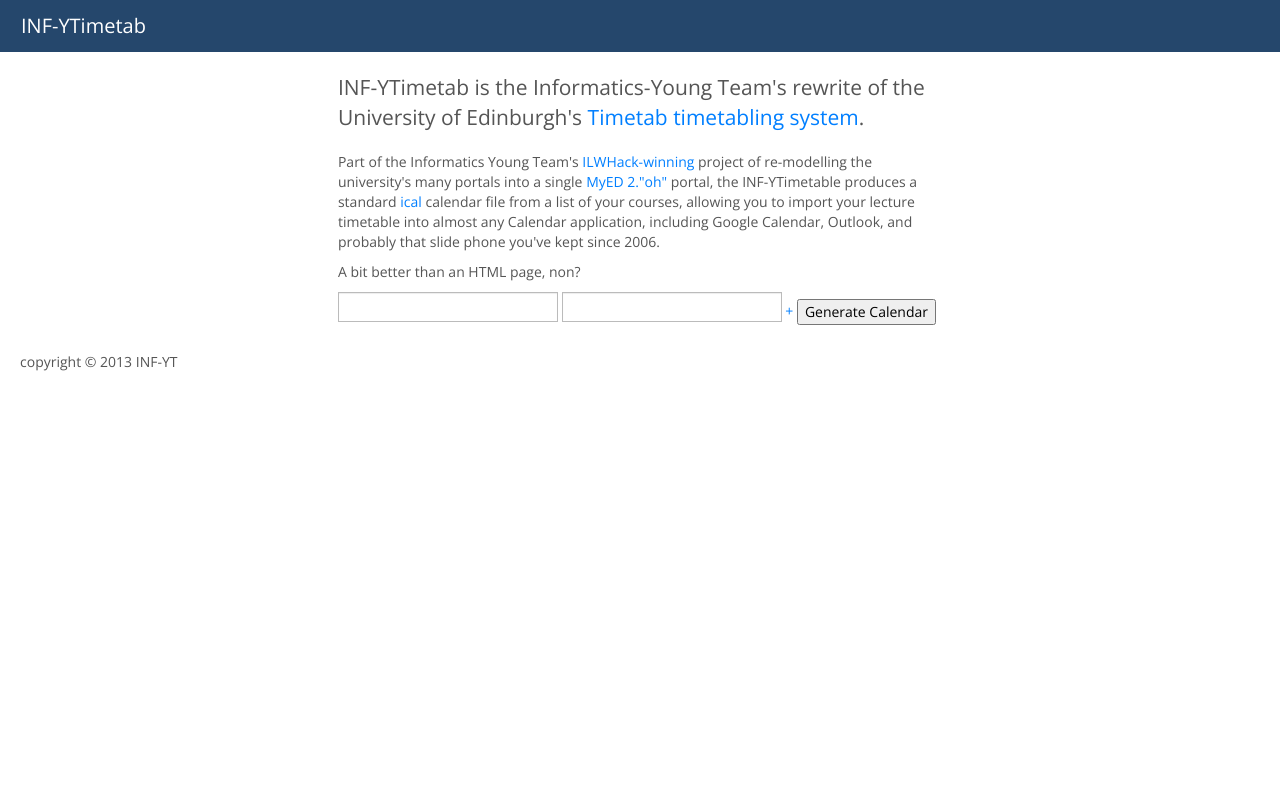
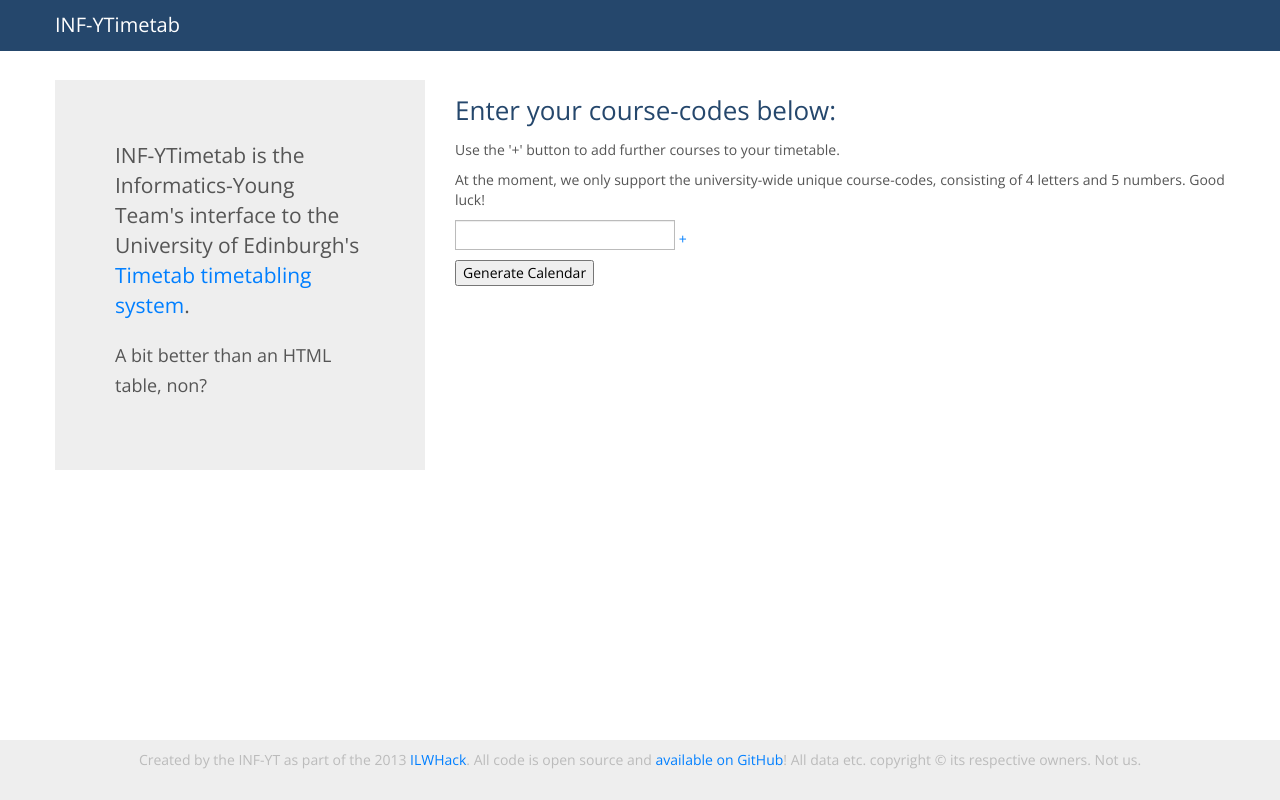
Before and after one commit to INF-YT/INF-YTimetab, a Flask app: page / in a window 1280 px wide. Run offline with Flask 2, Linux system fonts and the light colour scheme.

Commit message:
Further formatting, to prettify everything

```diff
--- a/CourseCodeForm.py
+++ b/CourseCodeForm.py
@@ -11,7 +11,7 @@ class CourseCodeForm(Form):
     course_codes = FieldList(TextField(
         label='course-code',
         validators=[validators.Regexp('[\w]{4}[\d]{5}')]),
-        min_entries=2
+        min_entries=1
     )
 
     submit_button = SubmitField('Generate Calendar')
--- a/app.py
+++ b/app.py
@@ -11,6 +11,8 @@ def calendar():
     form = CourseCodeForm(request.form)
 
     if request.method == 'POST':
+        print form.course_codes.data
+        course_codes = [field for field in form.course_codes.data if field != '']
         ical = generate_ical('static/lectures/', form.course_codes.data, 'str')
         return (ical, 200, {'Content-Type': 'text/calendar'})
 
--- a/templates/base.html
+++ b/templates/base.html
@@ -8,6 +8,49 @@
 
     <link rel="stylesheet" href="{{ url_for('static', filename='css/bootstrap.min.css') }}" />
     <link rel="stylesheet" href="{{ url_for('static', filename='css/bootstrap-responsive.min.css') }}" />
+    <style type="text/css">
+        html,
+        body {
+            height: 100%;
+            /* The html and body elements cannot have any padding or margin. */
+        }
+
+        #main-content {
+            margin-top: 80px;
+        }
+
+        /* Wrapper for page content to push down footer */
+        #wrap {
+            min-height: 100%;
+            height: auto !important;
+            height: 100%;
+            /* Negative indent footer by it's height */
+            margin: 0 auto -60px;
+        }
+
+        /* Set the fixed height of the footer here */
+        #push,
+        #footer {
+            height: 60px;
+            text-align: center;
+        }
+        #footer {
+            background-color: rgb(238, 238, 238);
+        }
+        #footer p {
+            margin-top: 10px;
+        }
+
+        /* Lastly, apply responsive CSS fixes as necessary */
+        @media (max-width: 767px) {
+            #footer {
+                margin-left: -20px;
+                margin-right: -20px;
+                padding-left: 20px;
+                padding-right: 20px;
+            }
+        }
+    </style>
     {% block styles %}
     {% endblock styles %}
 
@@ -17,39 +60,47 @@
 
 <body>
 
+    <div id="wrap">
         {% block header %}
-    <div class="navbar">
+        <div class="navbar navbar-fixed-top">
             <div class="navbar-inner">
+                <div class="container">
                     <a class="brand" href="/">{% if title %}{{ title }}{% else %}{{ self.title() }}{% endif %}</a>
-<!--             <ul class="nav">
-            <li class="active"><a href="#">Home</a></li>
-            <li><a href="#">Link</a></li>
-            <li><a href="#">Link</a></li>
-            </ul>
- -->        </div>
+                </div>
+            </div>
         </div>
         {% endblock header %}
 
-<div class="container-fluid">
 
-    <div class="row-fluid">
-    <div class="span6 offset3">
+        <div class="container">
+            <div id="main-content" class="row-fluid">
+                    <div id="blurb" class="hero-unit span4">
                         {% block blurb %}
+                            <p class="lead">INF-YTimetab is the Informatics-Young Team's interface to the University of Edinburgh's <a href="http://www.timetab.ed.ac.uk/">Timetab timetabling system</a>.</p>
+
+                            <p>A bit better than an HTML table, non?</p>
                         {% endblock blurb %}
+                    </div>
 
+                <div class="span8">
                     {% block body %}
                     {% endblock body %}
                 </div>
             </div>
+        </div>
+        <div id="push"></div>
+    </div>
 
-    <footer>
-        <p>copyright &copy; 2013 INF-YT</p>
+
+    <div id="footer">
+        <div class="container">
+            <p class="muted credit">Created by the INF-YT as part of the 2013 <a href="http://data.inf.ed.ac.uk/ilwhack/">ILWHack</a>. All code is open source and <a href="https://github.com/jeffbr13/INF-YTimetab">available on GitHub</a>! All data etc. copyright &copy; its respective owners. Not us.</p>
 
             <script src="{{ url_for('static', filename='js/jquery.min.js') }}"></script>
             <script src="{{ url_for('static', filename='js/bootstrap.min.js') }}"></script>
             {% block scripts %}
             {% endblock scripts %}
-    </footer>
+        </div>
     </div>
 </body>
 </html>
--- a/templates/course-code-form.html
+++ b/templates/course-code-form.html
@@ -1,5 +1,25 @@
 {% extends "base.html" %}
 {% block title %}INF-YTimetab{% endblock title %}
+
+
+{% block body %}
+    <form id="course-code-form" method=post action="/">
+        <h2>Enter your course-codes below:</h2>
+
+        <p>Use the '+' button to add further courses to your timetable.</p>
+
+        <p>At the moment, we only support the university-wide unique course-codes, consisting of 4 letters and 5 numbers. Good luck!</p>
+
+        {% for field in form.course_codes %}
+            {{ field(pattern="^\w{4}\d{5}$", title="a valid University of Edinburgh course code, consisting of 4 letters and 5 numbers, i.e. MATH08058") }}
+        {% endfor %}
+
+        <a id="add-course-code-input-button" href="javascript:void(0)" onclick="addCourseCodeInputElement()">+</a>
+
+        {{ form.submit_button(id="course-code-form-button") }}
+    </form>
+{% endblock body %}
+
 
 
 {% block scripts %}
@@ -16,6 +36,7 @@
             next_input.setAttribute("type", "text");
             next_input.setAttribute("pattern", "^\\w{4}\\d{5}$");
             next_input.setAttribute("title", "a valid University of Edinburgh course code, consisting of 4 letters and 5 numbers, i.e. MATH08058");
+            next_input.value = '';
 
             var form = document.getElementById("course-code-form");
             form.insertBefore(next_input, addInputButton)
@@ -23,23 +44,12 @@
     </script>
 {% endblock scripts %}
 
-{% block blurb %}
-    <p class="lead">INF-YTimetab is the Informatics-Young Team's rewrite of the University of Edinburgh's <a href="http://www.timetab.ed.ac.uk/">Timetab timetabling system</a>.</p>
+{% block styles %}
 
-    <p>Part of the Informatics Young Team's <a href="http://data.inf.ed.ac.uk/ilwhack/">ILWHack-winning</a> project of re-modelling the university's many portals into a single <a href="https://github.com/inf1yt/don">MyED 2."oh"</a> portal, the INF-YTimetable produces a standard <a href="http://en.wikipedia.org/wiki/Icalendar">ical</a> calendar file from a list of your courses, allowing you to import your lecture timetable into almost any Calendar application, including Google Calendar, Outlook, and probably that slide phone you've kept since 2006.</p>
+<style type="text/css">
+input {
+    display: block;
+}
+</style>
 
-    <p>A bit better than an HTML page, non?</p>
-{% endblock blurb %}
-
-{% block body %}
-    <form id="course-code-form" method=post action="/calendar">
-
-        {% for field in form.course_codes %}
-            {{ field(pattern="^\w{4}\d{5}$", title="a valid University of Edinburgh course code, consisting of 4 letters and 5 numbers, i.e. MATH08058") }}
-        {% endfor %}
-
-        <a id="add-course-code-input-button" href="javascript:void(0)" onclick="addCourseCodeInputElement()">+</a>
-
-        {{ form.submit_button(id="course-code-form-button") }}
-    </form>
-{% endblock body %}
+{% endblock styles %}
```
Also changed, not shown: README.md. Lines whose indentation alone changed are shown as unchanged.
